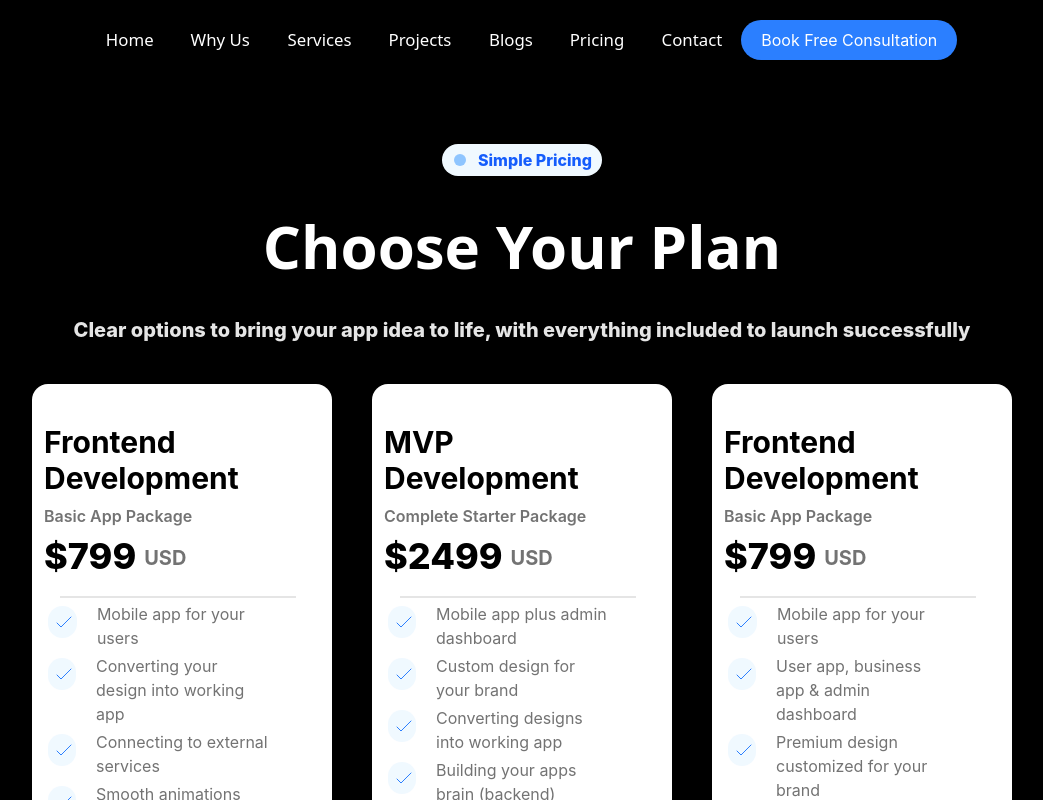
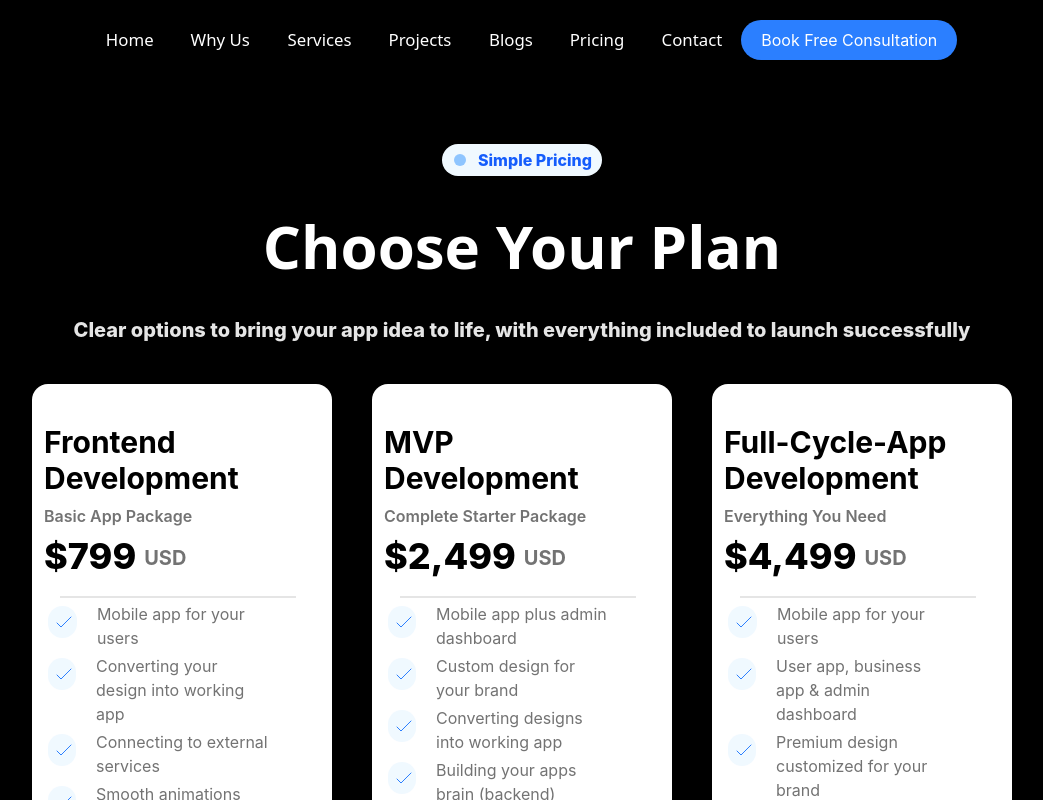
Before and after one commit to maharshiicodes/saas-clone, a React (Vite) app: page /pricing in a window 1280 px wide. Shown: the top 800 px of the page, without its empty margins (118-1161 px from the left). Built offline with nearby package versions, Linux system fonts and the light colour scheme.

Commit message:
One final Touch

```diff
--- a/src/components/Pricing.jsx
+++ b/src/components/Pricing.jsx
@@ -176,7 +176,7 @@ export default function Pricing(){
                     <h1 className="text-3xl font-bold ml-3 mt-10">MVP<br></br>Development</h1>
                     <p className="ml-3 mt-2 text-neutral-500 font-semibold text-md">Complete Starter Package</p>
                     <div className="flex gap-2">
-                        <h1 className="ml-3 mt-2 text-4xl font-extrabold">$2499</h1>
+                        <h1 className="ml-3 mt-2 text-4xl font-extrabold">$2,499</h1>
                         <p className="text-neutral-500 mt-4 text-xl font-bold">USD</p>
                     </div>
                     <div className="bg-neutral-200 h-0.5 w-59 ml-7 mr-8 mt-5"></div>
@@ -349,10 +349,10 @@ export default function Pricing(){
                      </div>
                   </div>
                   <div className="flex flex-col items-start w-75 h-215 rounded-2xl bg-white transition-all duration-500 hover:shadow-[0_0_30px_rgba(255,255,255,0.3)] hover:scale-[1.02]">
-                    <h1 className="text-3xl font-bold ml-3 mt-10">Frontend<br></br>Development</h1>
-                    <p className="ml-3 mt-2 text-neutral-500 font-semibold text-md">Basic App Package</p>
+                    <h1 className="text-3xl font-bold ml-3 mt-10">Full-Cycle-App<br></br>Development</h1>
+                    <p className="ml-3 mt-2 text-neutral-500 font-semibold text-md">Everything You Need</p>
                     <div className="flex gap-2">
-                        <h1 className="ml-3 mt-2 text-4xl font-extrabold">$799</h1>
+                        <h1 className="ml-3 mt-2 text-4xl font-extrabold">$4,499</h1>
                         <p className="text-neutral-500 mt-4 text-xl font-bold">USD</p>
                     </div>
                     <div className="bg-neutral-200 h-0.5 w-59 ml-7 mr-8 mt-5"></div>
```
